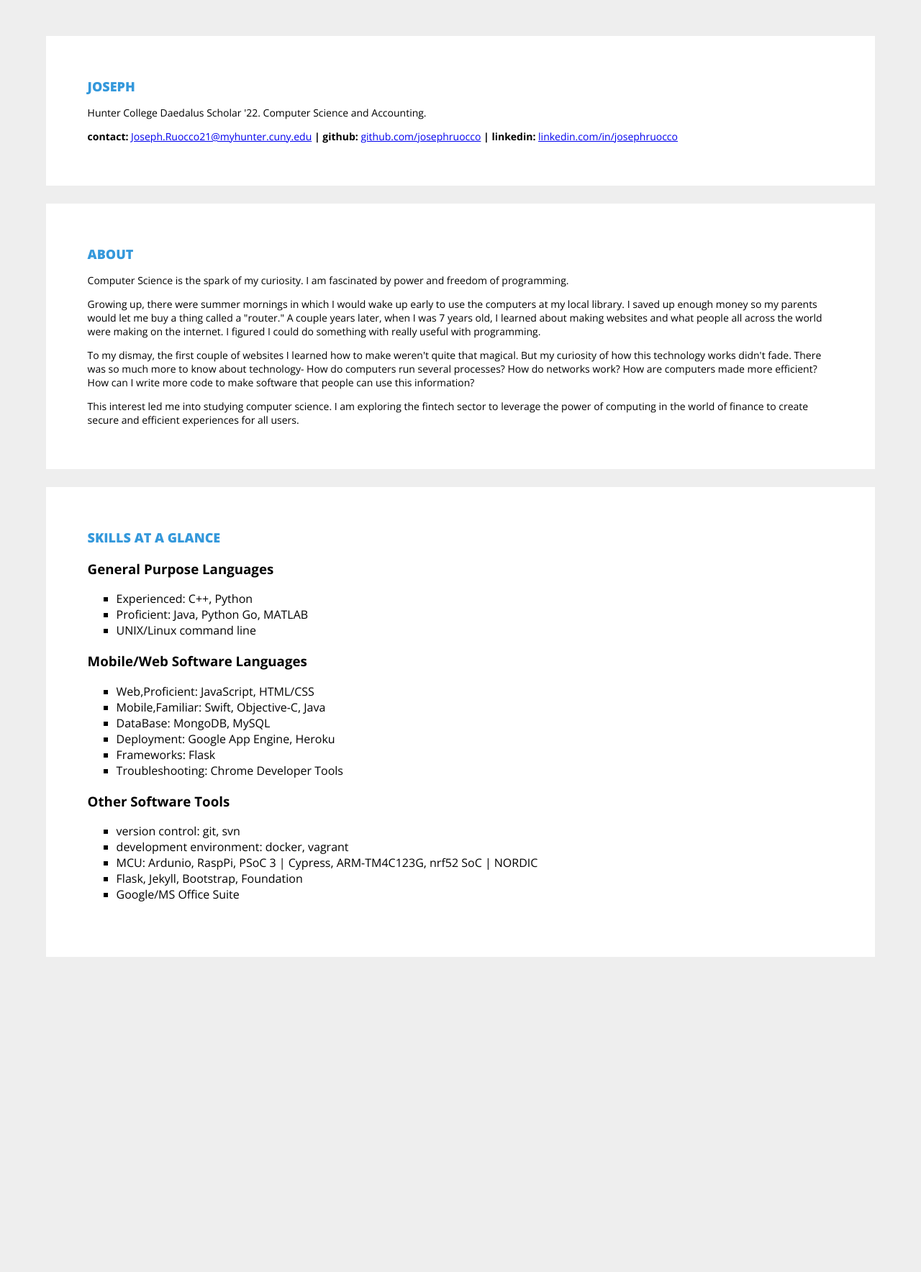
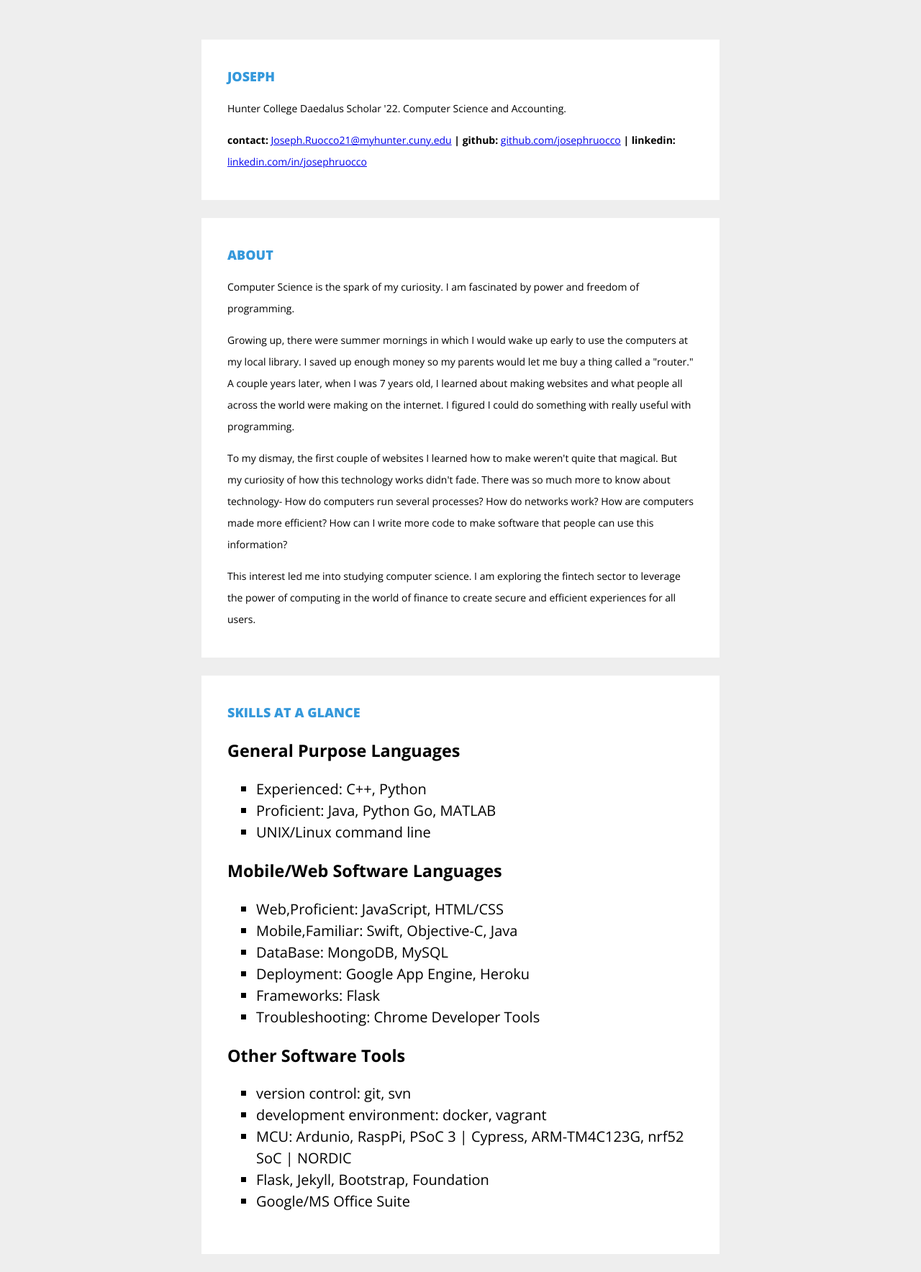
Before and after one commit to josephruocco/josephruocco.github.io, a Jekyll site: the page built from index.html, in a window 1280 px wide. Shown: the whole page at 72% size. Built offline with Jekyll 4.4.1, drawn with Linux system fonts in a browser that asks for light colours; before the commit the page ends 1355 px from its top, so only the background shows below that.

Commit message:
Update style.css

```diff
--- a/css/style.css
+++ b/css/style.css
@@ -1,9 +1,14 @@
 @import url(https://fonts.googleapis.com/css?family=Open+Sans:400,800,700,600,300);
 
 body {
-  margin:0;
-  font-family: 'Open Sans', sans-serif;
-  background: #eee;
+    font-family: 'Open Sans', sans-serif;
+    background: #eee;
+    max-width: 40em;
+    margin: 0 auto;
+    padding: 5px;
+    font-size: 20px;
+    line-height: 30px;
+    color: #000;
 }
 
 hr {
```
